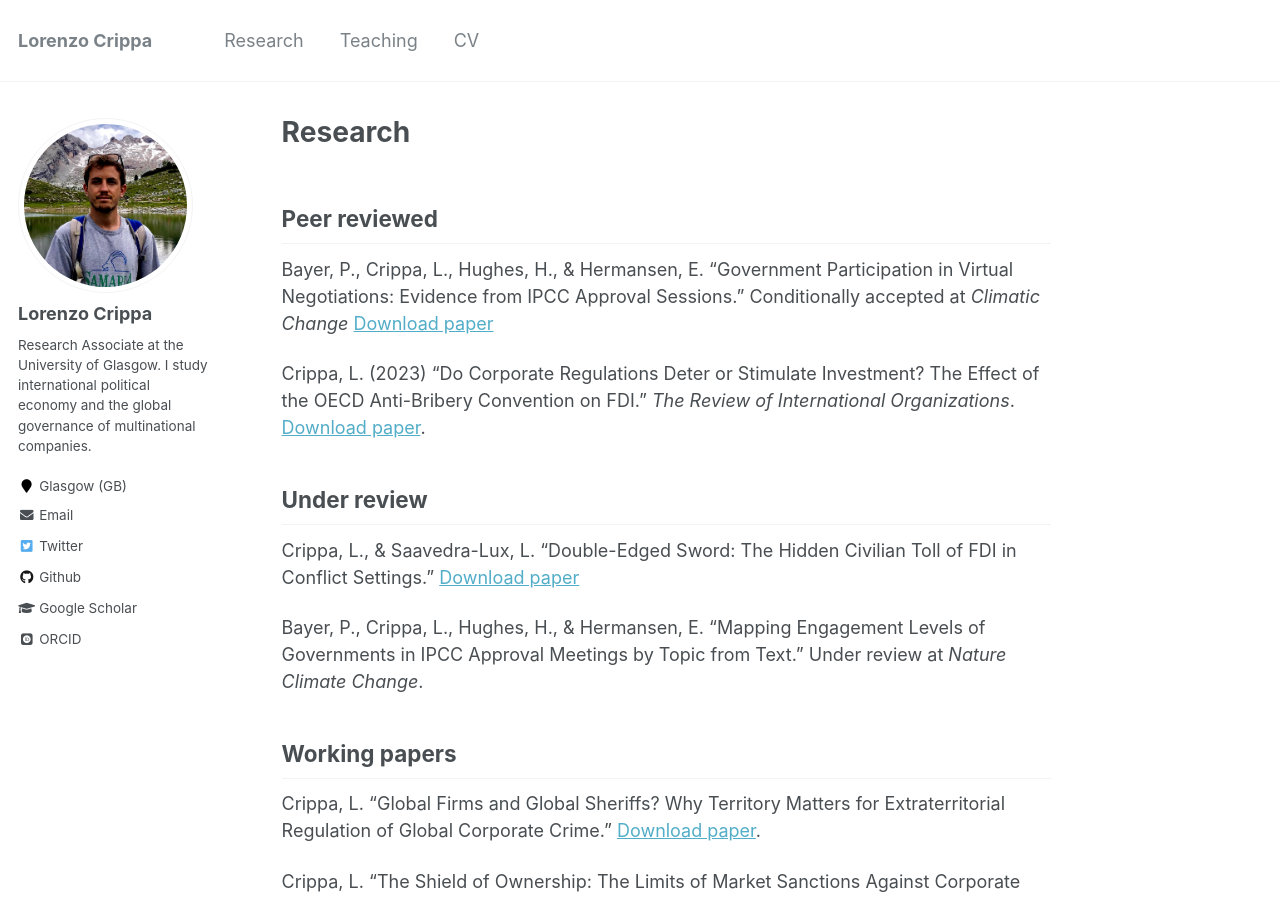
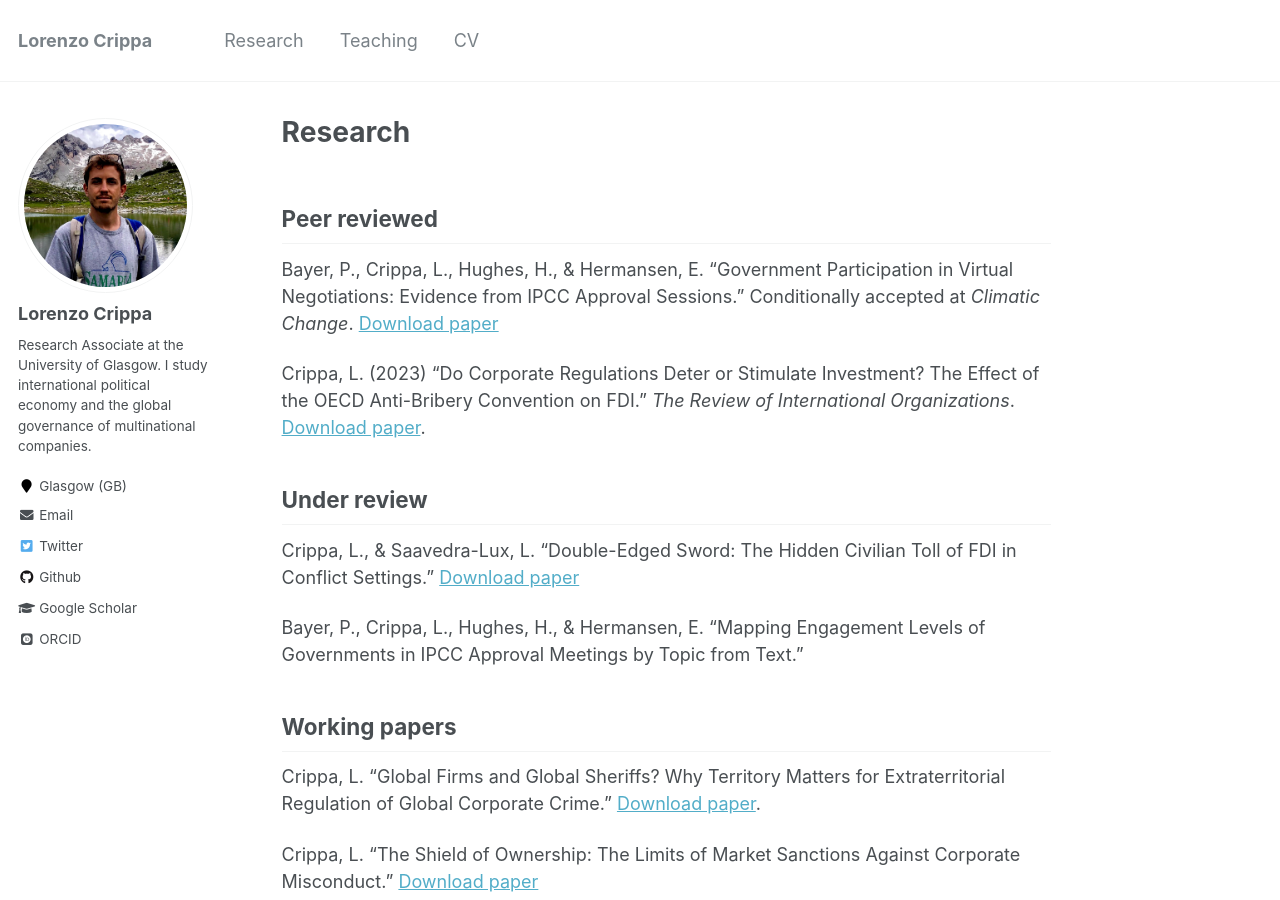
Before and after one commit to lorenzo-crippa/lorenzo-crippa.github.io, a Jekyll site: the page built from _pages/research.md, in a window 1280 px wide and 900 px high. Built offline with Jekyll 4.4.1, drawn with Linux system fonts in a browser that asks for light colours; some web fonts are replaced.

Commit message:
Update research.md

```diff
--- a/_pages/research.md
+++ b/_pages/research.md
@@ -8,14 +8,14 @@ redirect_from:
 
 ## Peer reviewed
 
-Bayer, P., Crippa, L., Hughes, H., & Hermansen, E. "Government Participation in Virtual Negotiations: Evidence from IPCC Approval Sessions." Conditionally accepted at _Climatic Change_ [Download paper](https://lorenzo-crippa.github.io/files/BCHH_CC_SI.pdf)
+Bayer, P., Crippa, L., Hughes, H., & Hermansen, E. "Government Participation in Virtual Negotiations: Evidence from IPCC Approval Sessions." Conditionally accepted at _Climatic Change_. [Download paper](https://lorenzo-crippa.github.io/files/BCHH_CC_SI.pdf)
 
 Crippa, L. (2023) "Do Corporate Regulations Deter or Stimulate Investment? The Effect of the OECD Anti-Bribery Convention on FDI." _The Review of International Organizations_. [Download paper](https://lorenzo-crippa.github.io/files/regulation_investment.pdf).
 
 ## Under review
 Crippa, L., & Saavedra-Lux, L. "Double-Edged Sword: The Hidden Civilian Toll of FDI in Conflict Settings." [Download paper](https://lorenzo-crippa.github.io/files/LC_LSL_FDI_conflict.pdf)
 
-Bayer, P., Crippa, L., Hughes, H., & Hermansen, E. "Mapping Engagement Levels of Governments in IPCC Approval Meetings by Topic from Text." Under review at _Nature Climate Change_.
+Bayer, P., Crippa, L., Hughes, H., & Hermansen, E. "Mapping Engagement Levels of Governments in IPCC Approval Meetings by Topic from Text."
 
 ## Working papers
 
```
